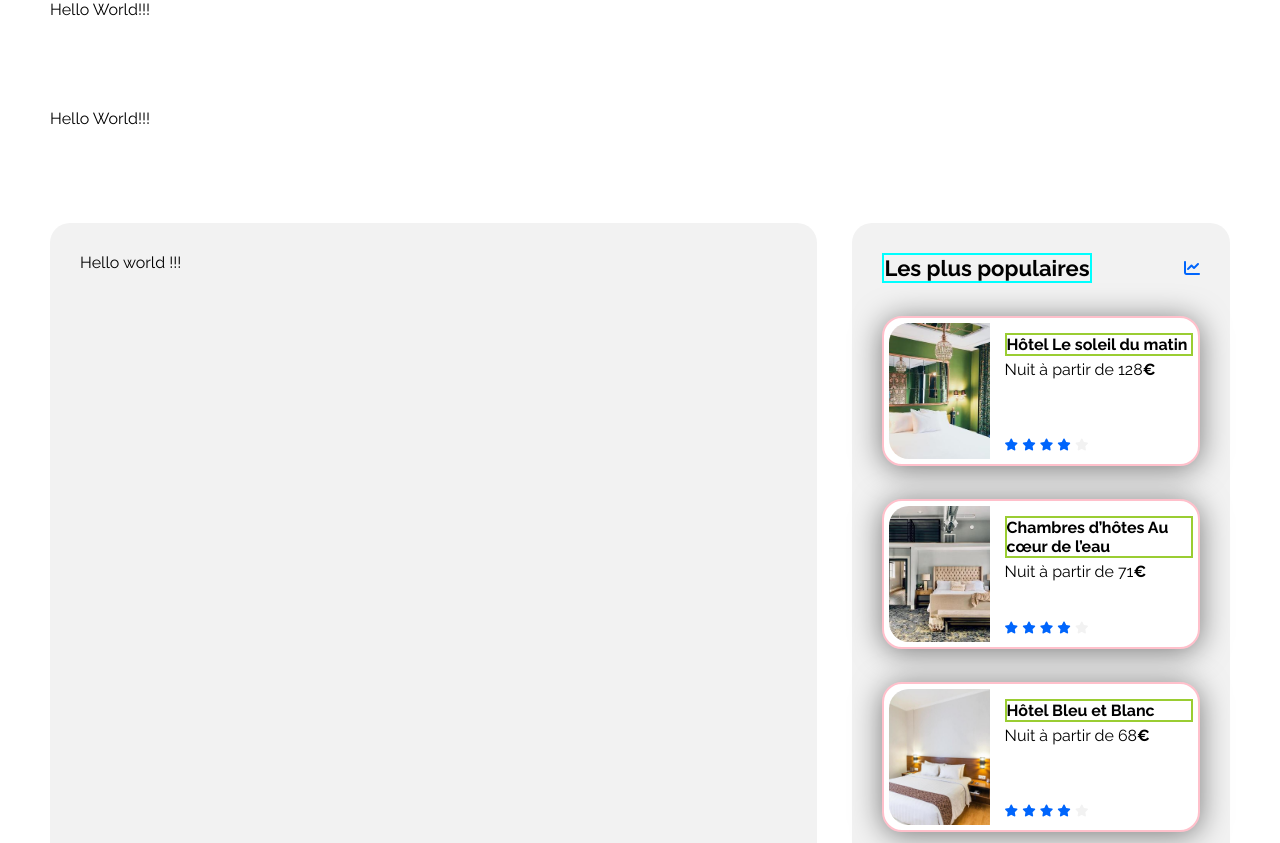
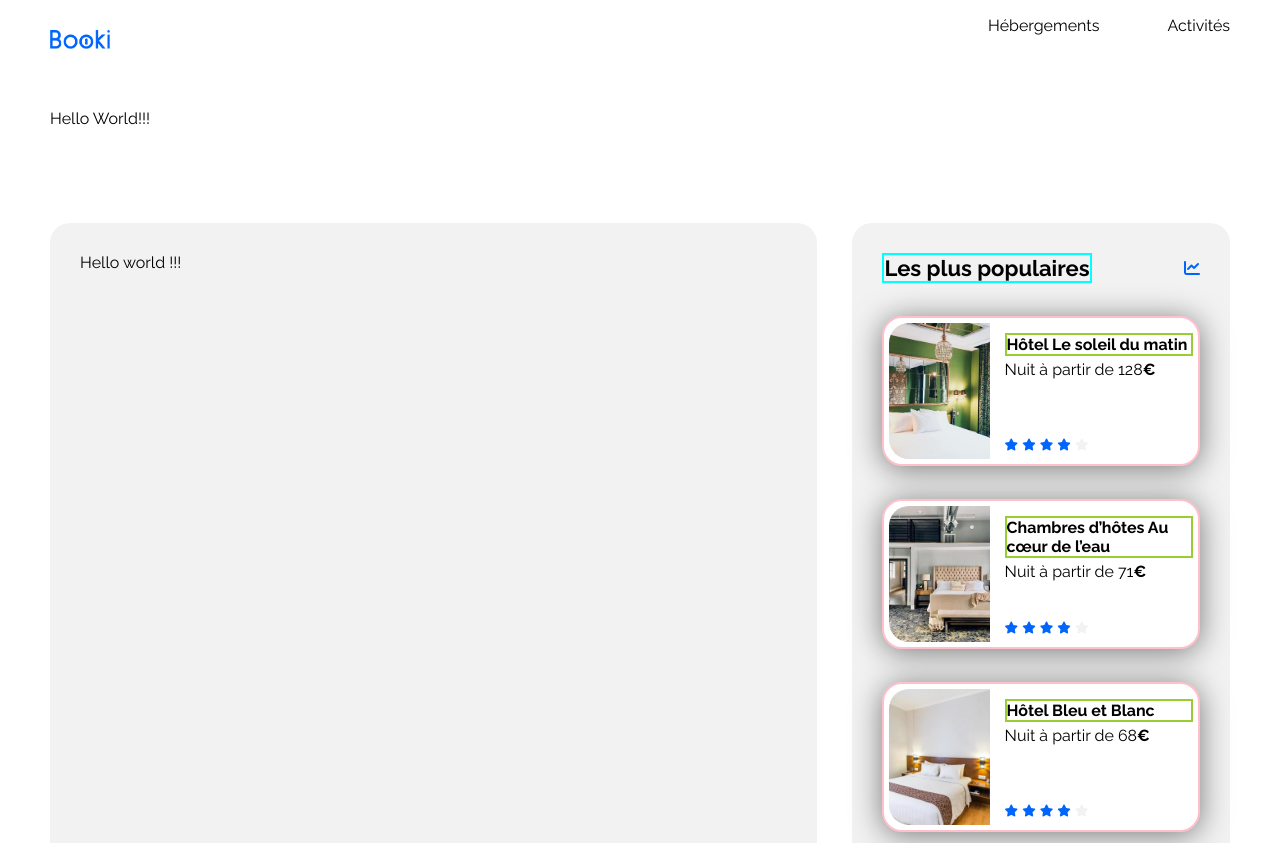
Before and after one commit to ThibautCadiou/Projet02-Booki, a plain HTML site: page index.html in a window 1280 px wide. Shown: the top 843 px of the page. Drawn offline with Linux system fonts and the light colour scheme.

Commit message:
Intégration total et complete du header avec les options de survol etc pour la version desktop

```diff
--- a/css/style.css
+++ b/css/style.css
@@ -38,9 +38,12 @@ main > div {
     width: 100%;
     min-width: 320px;
     max-width: 1440px;
-    padding: 0 50px;
     gap: 30px; /* Pour l'écartement entre header, main, footer*/
     box-sizing: border-box;
+}
+
+main {
+    padding: 0 50px;
 }
 
 a {
@@ -81,10 +84,42 @@ a {
 
 /****** Header ***********/
 header {
+    display: flex;
+    justify-content: space-between;
     width: 100%;
     height: 79px;
     box-sizing: border-box;
     /* border: solid 3px blue; */
+}
+
+header img {
+    height: 100%;
+    padding: 30px 50px;
+    box-sizing: border-box;
+    /* border: solid 3px red; */
+}
+
+nav {
+    display: flex;
+    box-sizing: border-box;
+    padding: 0 50px;
+    height: 35px;
+    gap: 68px;
+    align-items: end;
+    /* border: solid 3px blue; */
+}
+
+nav p {
+    display: flex;
+    height: 100%;
+    align-items: end;
+    box-sizing: border-box;
+    /* border: solid 3px red; */
+}
+
+nav p:hover {
+    color: var(--main-color);
+    border-top: var(--main-color) 2px solid;
 }
 
 /****** Recherche et Filtre ***********/
@@ -99,7 +134,6 @@ header {
 .hebergements-and-populaires {
     display: flex;
     justify-content: space-between;
-    /* margin: 50px 0; */
     /* border: solid 4px purple; */
 }
 
--- a/index.html
+++ b/index.html
@@ -14,7 +14,11 @@
     <body>
         <div class="main-container">
             <header>
-                <p>Hello World!!!</p>
+                <img src="images/logo/Booki.png" alt="Logo Booki" />
+                <nav>
+                    <p>Hébergements</p>
+                    <p>Activités</p>
+                </nav>
             </header>
             <main>
                 <div class="search-and-filter">
```
